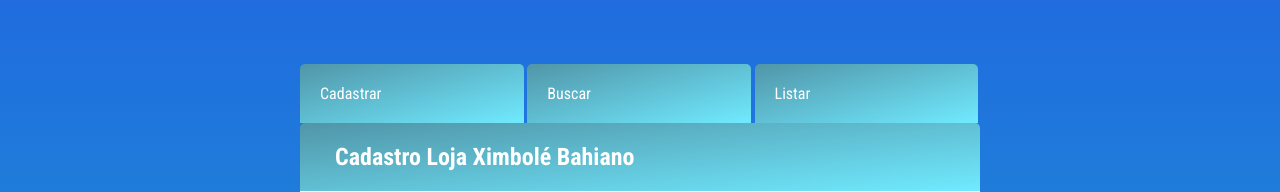
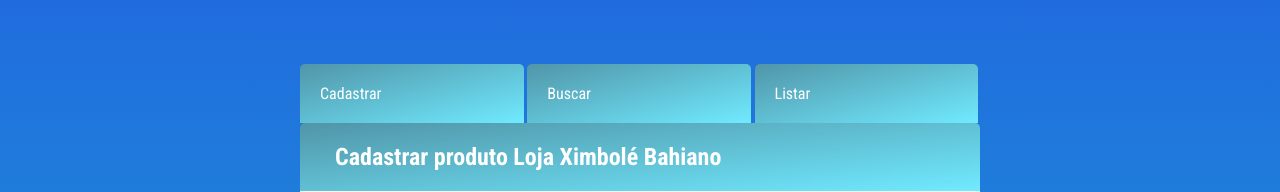
Before and after one commit to mayconchermut/av2_daw, a PHP site: page /cadastro.php in a window 1280 px wide. Shown: the top 192 px of the page. Run offline with PHP 8.4, Linux system fonts and the light colour scheme.

Commit message:
cadastro ok

```diff
--- a/cadastro.php
+++ b/cadastro.php
@@ -6,7 +6,7 @@
     <meta charset="UTF-8">
     <link rel="stylesheet" href="style.css">
 
-    <title>Cadastro da Loja Ximbolé Bahiano</title>
+    <title>Cadastrar produto Loja Ximbolé Bahiano</title>
 </head>
 <body>
 
@@ -24,7 +24,7 @@
         </div>
 
         <div class="title">
-            <h2>Cadastro Loja Ximbolé Bahiano</h2>
+            <h2>Cadastrar produto Loja Ximbolé Bahiano</h2>
         </div>
       <div class="d-flex">
 
```
